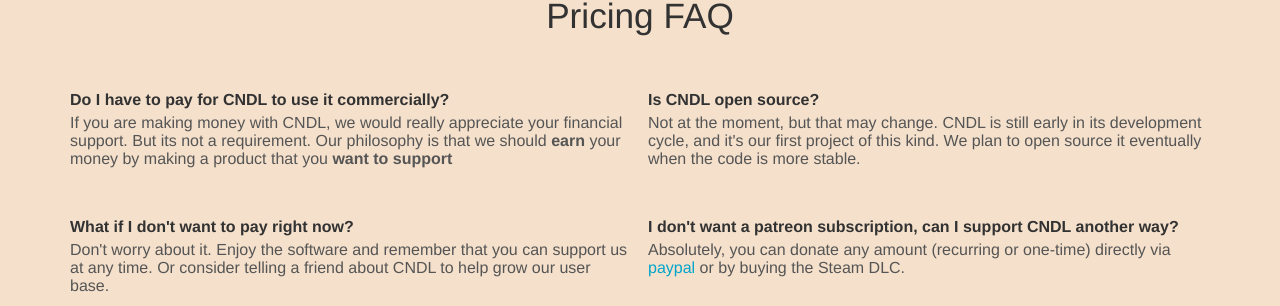
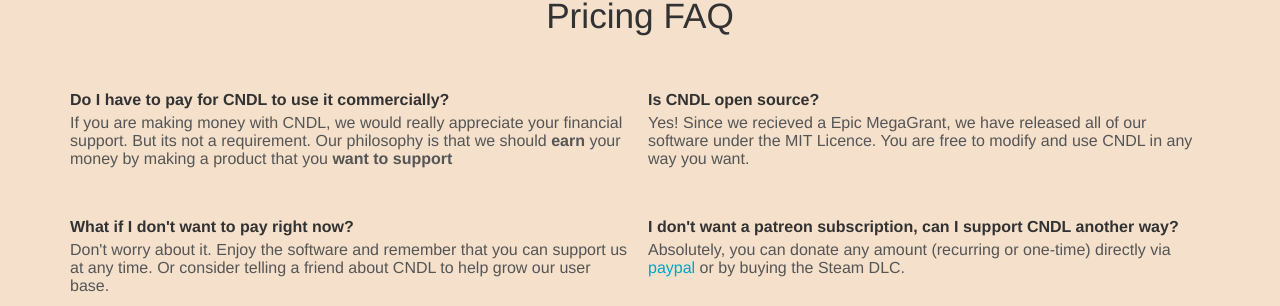
Before and after one commit to nickmcdonald/CNDL, a Jekyll site: the page built from docs/download.html, in a window 1280 px wide. Shown: the part 981-1287 px from the top of the page. Built offline with Jekyll 4.4.1, drawn with Linux system fonts in a browser that asks for light colours.

Commit message:
updated for open source

```diff
--- a/docs/download.html
+++ b/docs/download.html
@@ -52,7 +52,7 @@
   - question: What if I don't want to pay right now?
     answer: Don't worry about it. Enjoy the software and remember that you can support us at any time. Or consider telling a friend about CNDL to help grow our user base.
   - question: Is CNDL open source?
-    answer: Not at the moment, but that may change. CNDL is still early in its development cycle, and it's our first project of this kind. We plan to open source it eventually when the code is more stable.
+    answer: Yes! Since we recieved a Epic MegaGrant, we have released all of our software under the MIT Licence. You are free to modify and use CNDL in any way you want.
   - question: I don't want a patreon subscription, can I support CNDL another way?
     answer: Absolutely, you can donate any amount (recurring or one-time) directly via <a href="https://www.paypal.com/cgi-bin/webscr?cmd=_s-xclick&hosted_button_id=8SFL6DVAVMJ8Q">paypal</a> or by buying the Steam DLC.
   - question: Questions?
```
